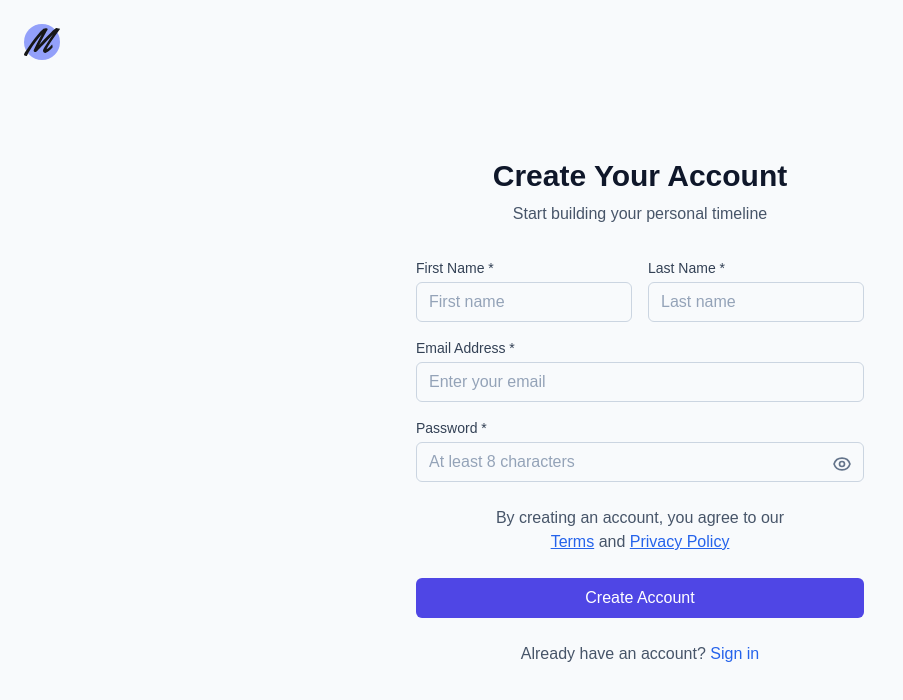
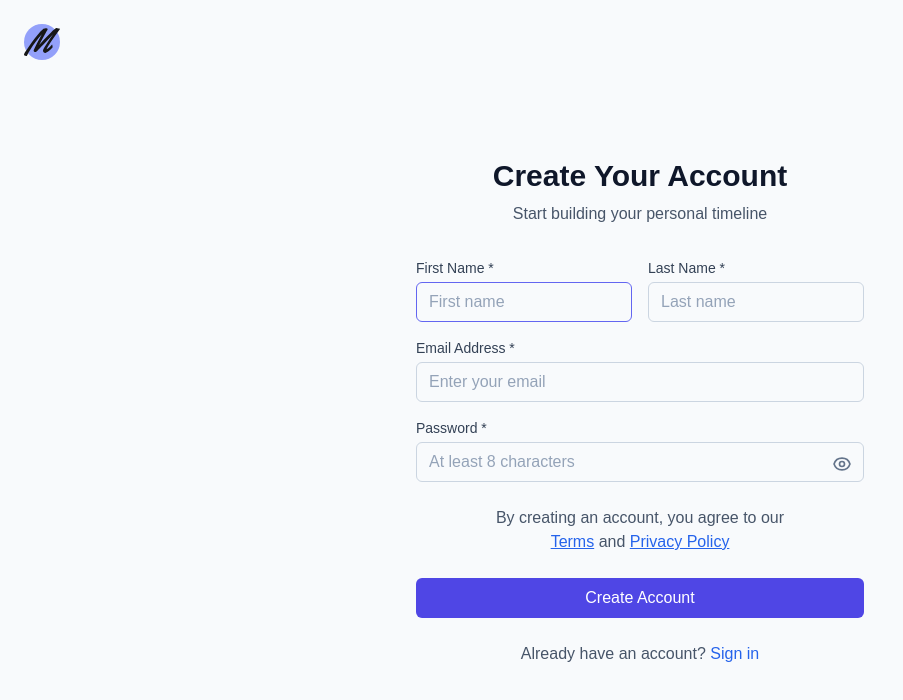
Before and after one commit to paulbenschmidt/mily, a Next.js app in the folder frontend/: page /signup in a window 1280 px wide. Shown: the top 700 px of the page, without its empty margins (0-903 px from the left). Built offline with nearby package versions, Linux system fonts and the light colour scheme; no server answers.

Commit message:
auto focus on signup

```diff
--- a/frontend/src/app/signup/page.tsx
+++ b/frontend/src/app/signup/page.tsx
@@ -1,10 +1,11 @@
 'use client';
 
-import { useState } from 'react';
+import { useState, useEffect, useRef } from 'react';
 import { Input, Button, PageHeading, SmallText, Alert, Link } from '@/components/ui';
 import { AuthLayout } from '@/components/AuthLayout';
 
 export default function SignupPage() {
+  const firstNameInputRef = useRef<HTMLInputElement>(null);
   const [formData, setFormData] = useState({
     email: '',
     password: '',
@@ -16,6 +17,12 @@ export default function SignupPage() {
   const [error, setError] = useState<string | null>(null);
   const [emailSent, setEmailSent] = useState(false);
   const [showPassword, setShowPassword] = useState(false);
+
+  useEffect(() => {
+    if (!emailSent) {
+      firstNameInputRef.current?.focus();
+    }
+  }, [emailSent]);
 
   const generateHandle = (firstName: string, lastName: string, email: string): string => {
     // Create a base handle from first name and last name
@@ -190,6 +197,7 @@ export default function SignupPage() {
           <div className="space-y-4">
             <div className="grid grid-cols-2 gap-4">
               <Input
+                ref={firstNameInputRef}
                 id="first_name"
                 name="first_name"
                 type="text"
```
